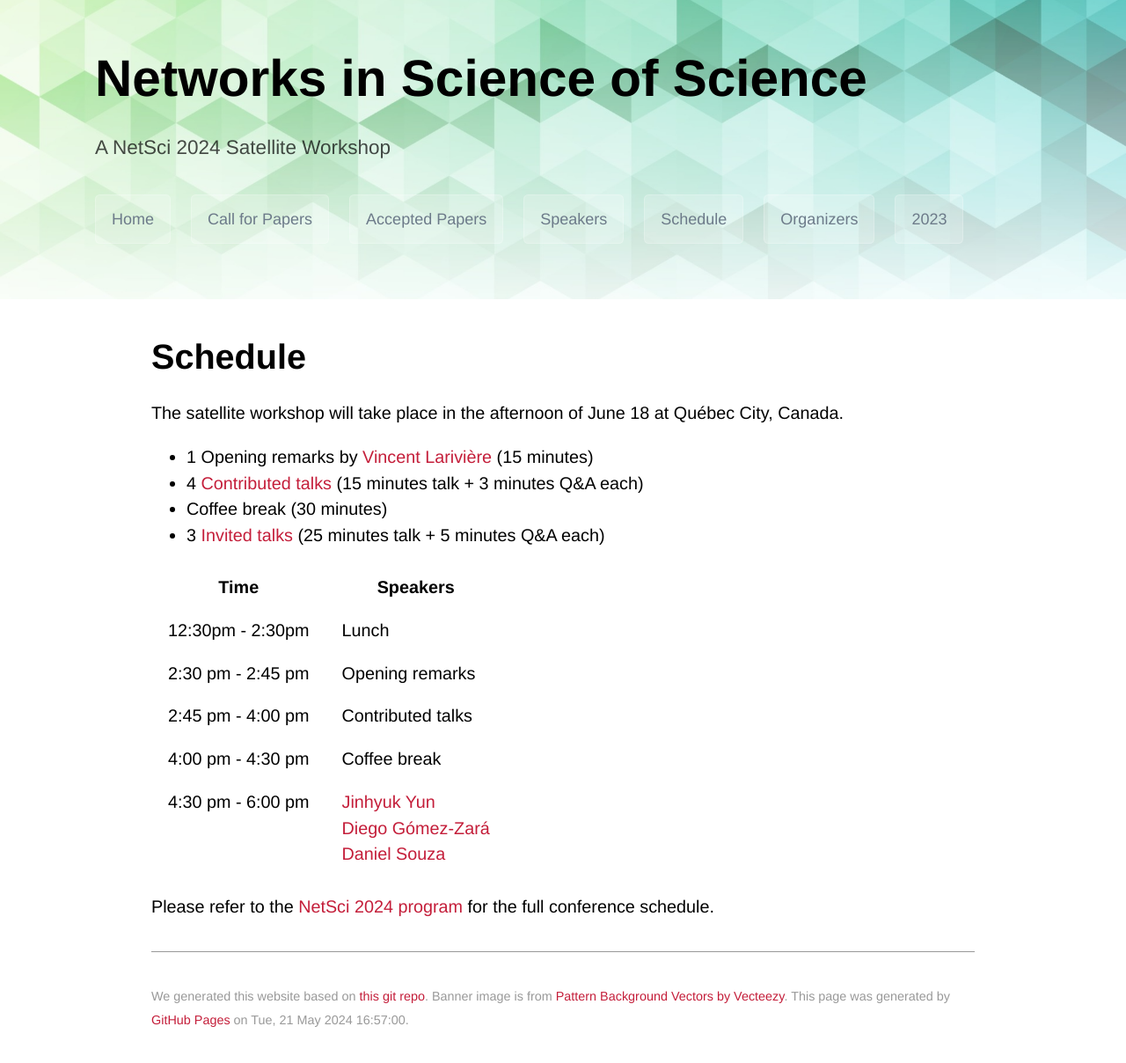
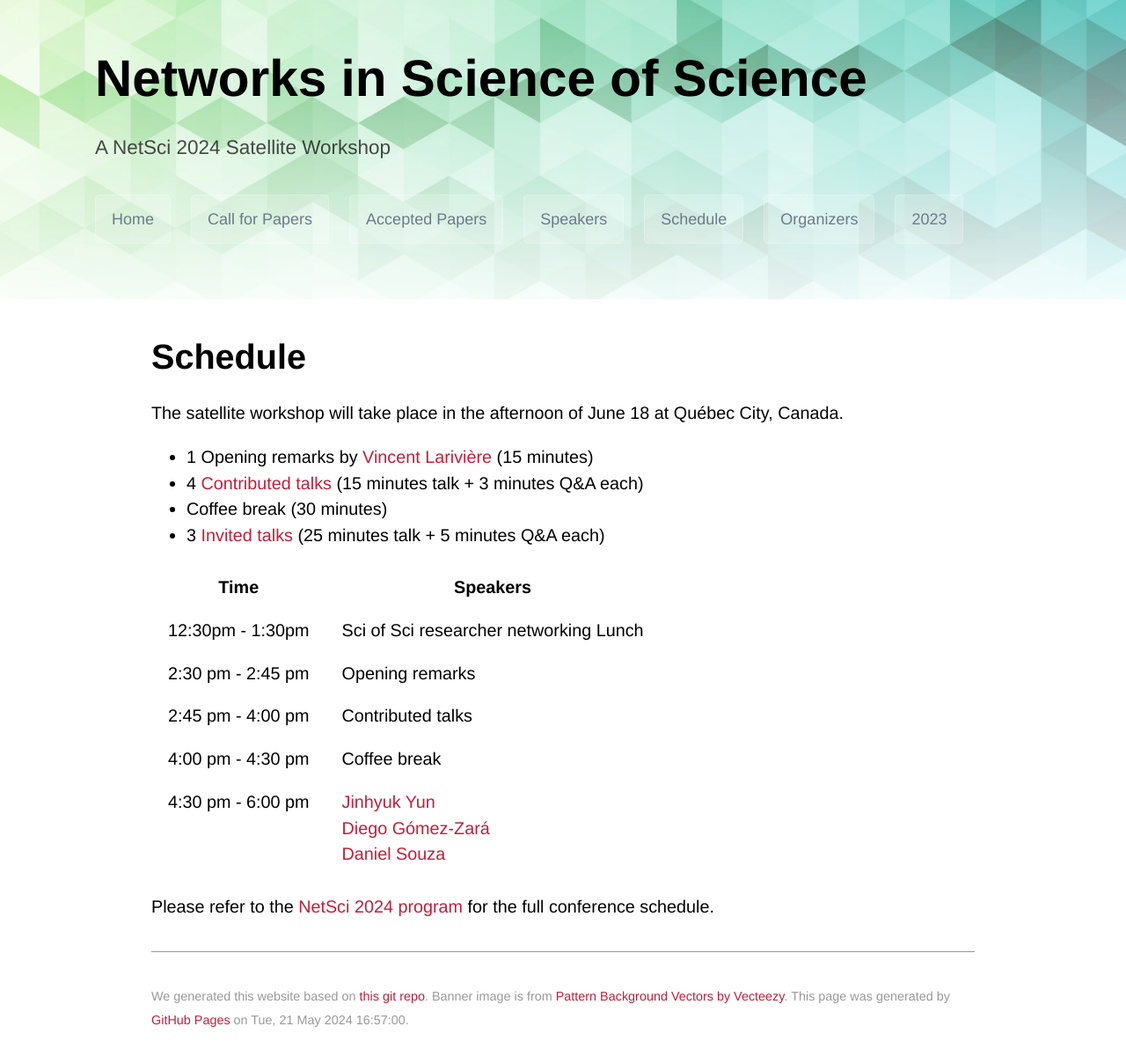
Before and after one commit to netscisci/netscisci.github.io, a Jekyll site: the page built from schedule.md, in a window 1280 px wide. Shown: the whole page at 88% size. Built offline with Jekyll 4.4.1, drawn with Linux system fonts in a browser that asks for light colours; some web fonts are replaced; our own code applies the rules of GitHub Pages for plain Markdown files.

Commit message:
Update schedule.md

```diff
--- a/schedule.md
+++ b/schedule.md
@@ -13,7 +13,7 @@ The satellite workshop will take place in the afternoon of June 18 at Québec Ci
 
 | Time      | Speakers |
 | ----------- | ----------- |
-| 12:30pm - 2:30pm | Lunch |
+| 12:30pm - 1:30pm | Sci of Sci researcher networking Lunch |
 | 2:30 pm - 2:45 pm   | Opening remarks |
 | 2:45 pm - 4:00 pm   | Contributed talks |
 | 4:00 pm - 4:30 pm | Coffee break        |
```
